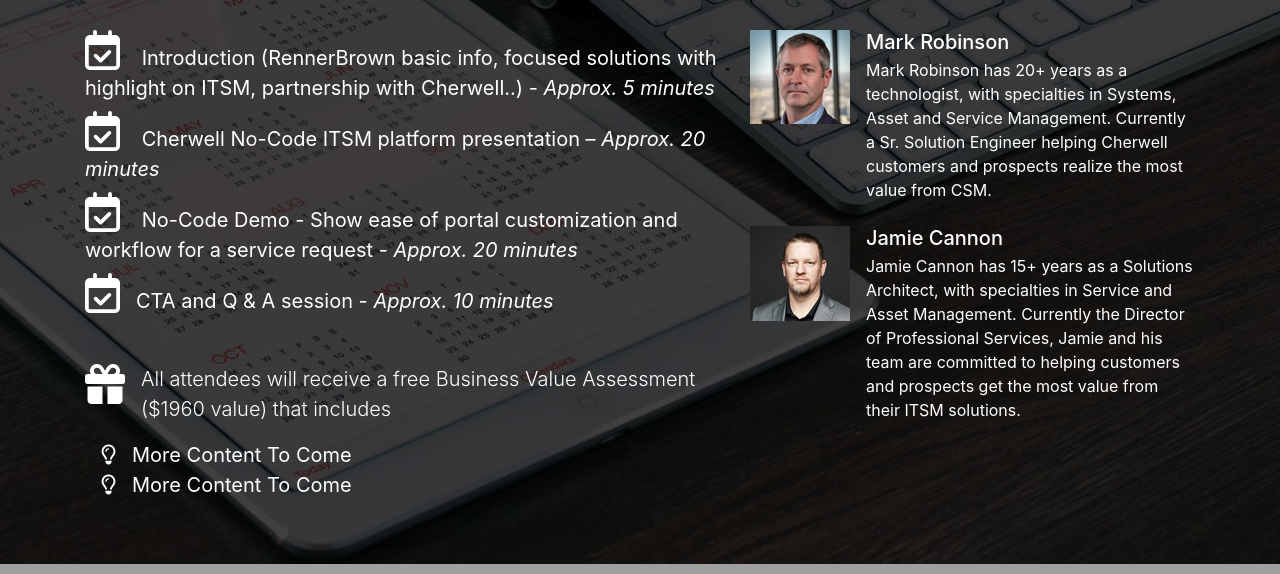
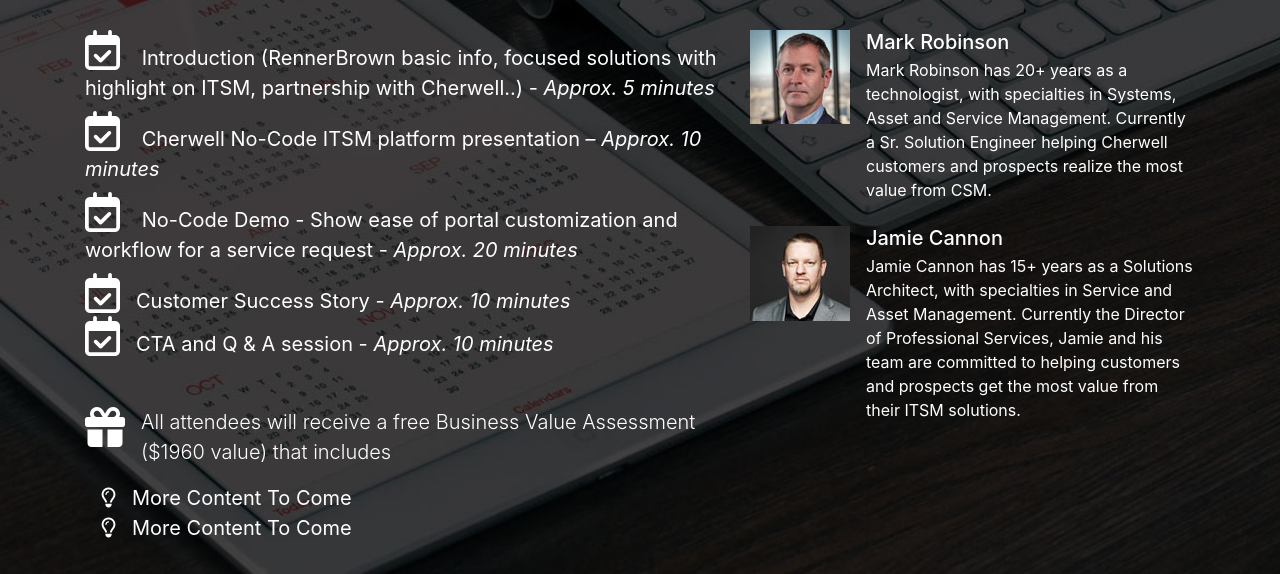
Before and after one commit to RBRobm/cherwell-demo, a website: page dist/index.html in a window 1280 px wide. Shown: the part 1700-2274 px from the top of the page. Drawn offline with nearby package versions, Linux system fonts and the light colour scheme.

```diff
--- a/dist/index.html
+++ b/dist/index.html
@@ -237,13 +237,18 @@
               <li class="list-item mb-2">
                 <i class="far fa-calendar-check fa-2x mr-3"></i>
                 Cherwell No-Code ITSM platform presentation –
-                <span class="font-italic">Approx. 20 minutes</span>
+                <span class="font-italic">Approx. 10 minutes</span>
               </li>
               <li class="list-item mb-2">
                 <i class="far fa-calendar-check fa-2x mr-3"></i>
                 No-Code Demo - Show ease of portal customization and workflow
                 for a service request -
                 <span class="font-italic">Approx. 20 minutes</span>
+              </li>
+              <li class="list-item">
+                <i class="far fa-calendar-check fa-2x mr-3"></i>Customer Success
+                Story -
+                <span class="font-italic">Approx. 10 minutes</span>
               </li>
               <li class="list-item">
                 <i class="far fa-calendar-check fa-2x mr-3"></i>CTA and Q &amp;
```
